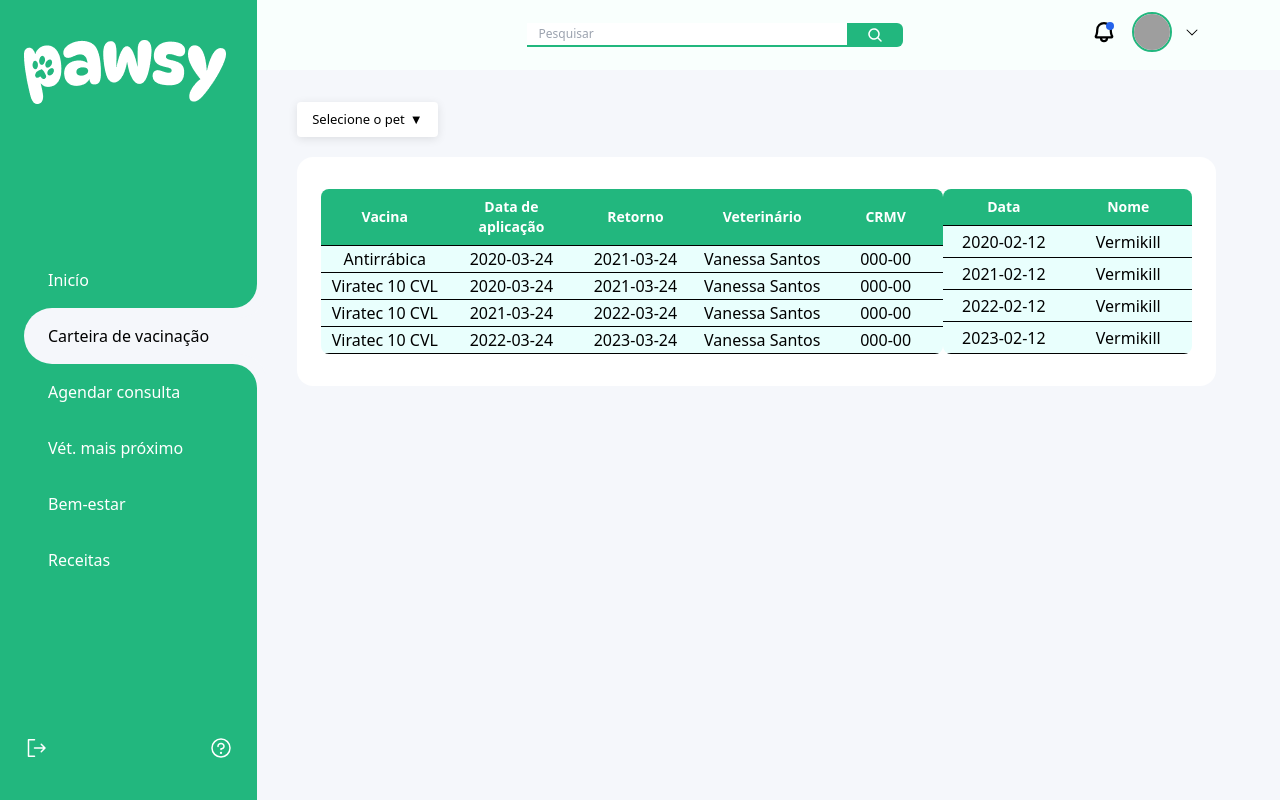
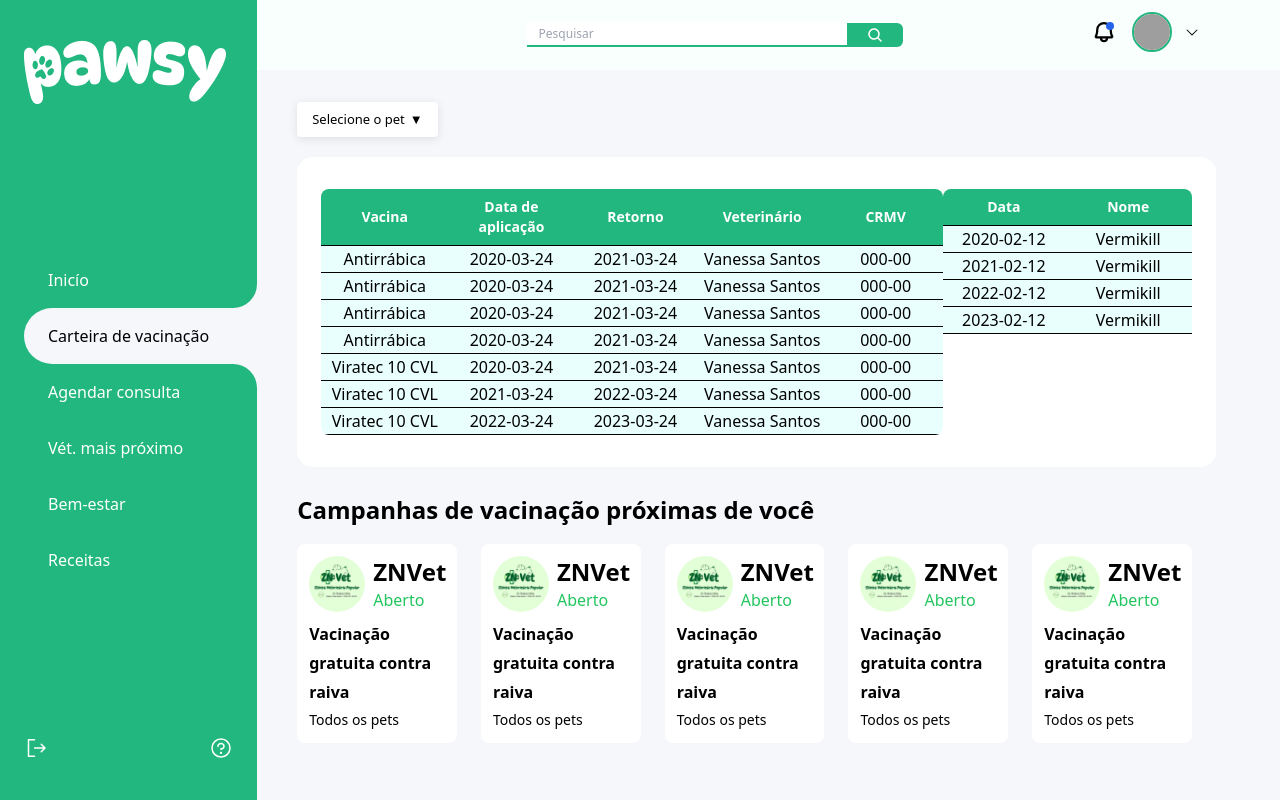
Before and after one commit to pawsy-oficial/pawsy, a React (Vite) app: page /carteira in a window 1280 px wide. Built offline with nearby package versions, Linux system fonts and the light colour scheme; grey boxes are pictures that could not be loaded.

Commit message:
vaccine-finish

```diff
--- /dev/null
+++ b/src/components/vaccine/cardS.css
@@ -0,0 +1,8 @@
+.vaccineFree{
+    font-weight: 600;
+    font-size: 16px;
+    line-height: 29px;
+    text-align: left;
+    vertical-align: top;
+    color: #000000;
+}
--- /dev/null
+++ b/src/components/vaccine/cardS.jsx
@@ -0,0 +1,20 @@
+import "./cardS.css";
+import znvet from "../../img/znvet.jpg";
+
+export function CardClinic() {
+    return (
+        <main className=" pr-6">
+            <section className="bg-white p-3 rounded-lg max-w-xs">
+                <div className="flex gap-2 items-center">
+                    <img src={znvet} alt="znvet" className="rounded-full w-14 h-14" />
+                    <div>
+                        <h3 className="font-bold text-2xl">ZNVet</h3>
+                        <span className="block text-green-500">Aberto</span>
+                    </div>
+                </div>
+                <p className="pt-2 vaccineFree">Vacinação gratuita contra raiva</p>
+                <span className="text-sm">Todos os pets</span>
+            </section>
+        </main>
+    );
+}
--- a/src/pages/tutor/Vaccine.jsx
+++ b/src/pages/tutor/Vaccine.jsx
@@ -4,6 +4,7 @@
 import * as Select from "@radix-ui/react-select";
 import { useState } from "react";
 import { WarningVaccine } from "../../components/tutor/Alert";
+import { CardClinic } from "../../components/vaccine/cardS"
 
 export default function VaccinePage() {
   const pets = ["Caramelo", "Oreo", "Flor", "Pantera"];
@@ -23,6 +24,33 @@
   const table = [
     [
       //Caramelo (pets[0])
+      [
+        {
+          vaccineName: "Antirrábica",
+          dateVaccine: "2020-03-24",
+          returnVaccine: "2021-03-24",
+          CRMV: "000-00",
+          vetAplication: "Vanessa Santos",
+        },
+      ],
+      [
+        {
+          vaccineName: "Antirrábica",
+          dateVaccine: "2020-03-24",
+          returnVaccine: "2021-03-24",
+          CRMV: "000-00",
+          vetAplication: "Vanessa Santos",
+        },
+      ],
+      [
+        {
+          vaccineName: "Antirrábica",
+          dateVaccine: "2020-03-24",
+          returnVaccine: "2021-03-24",
+          CRMV: "000-00",
+          vetAplication: "Vanessa Santos",
+        },
+      ],
       [
         {
           vaccineName: "Antirrábica",
@@ -312,7 +340,7 @@
           </div>
           <section className="flex flex-1 bg-white px-6 py-8 rounded-2xl">
             <div className="w-full flex justify-between">
-              <table>
+              <table className="block">
                 <thead>
                   <tr className=" border-b border-black">
                     <th className=" bg-primary text-white text-sm w-40 p-2">
@@ -353,7 +381,7 @@
                   })}
                 </tbody>
               </table>
-              <table>
+              <table className="block">
                 <thead>
                   <tr className=" border-b border-black">
                     <th className=" bg-primary text-white text-sm w-40 p-2">
@@ -384,6 +412,14 @@
               </table>
             </div>
           </section>
+          <p className="titulo-card pt-2">Campanhas de vacinação próximas de você</p>
+          <section className="flex flex-1 rounded-2xl">
+              <CardClinic/>
+              <CardClinic/>
+              <CardClinic/>
+              <CardClinic/>
+              <CardClinic/>
+          </section>
         </main>
       </section>
     </main>
--- a/src/pages/tutor/vaccine.css
+++ b/src/pages/tutor/vaccine.css
@@ -10,3 +10,12 @@
 .second{
     background-color: #e9fffd;
 }
+
+.titulo-card {
+    font-weight: 600;
+    font-size: 24px;
+    line-height: 29px;
+    text-align: left;
+    vertical-align: top;
+    color: #000000;
+  }
```
Also changed, not shown: src/img/znvet.jpg (added).
